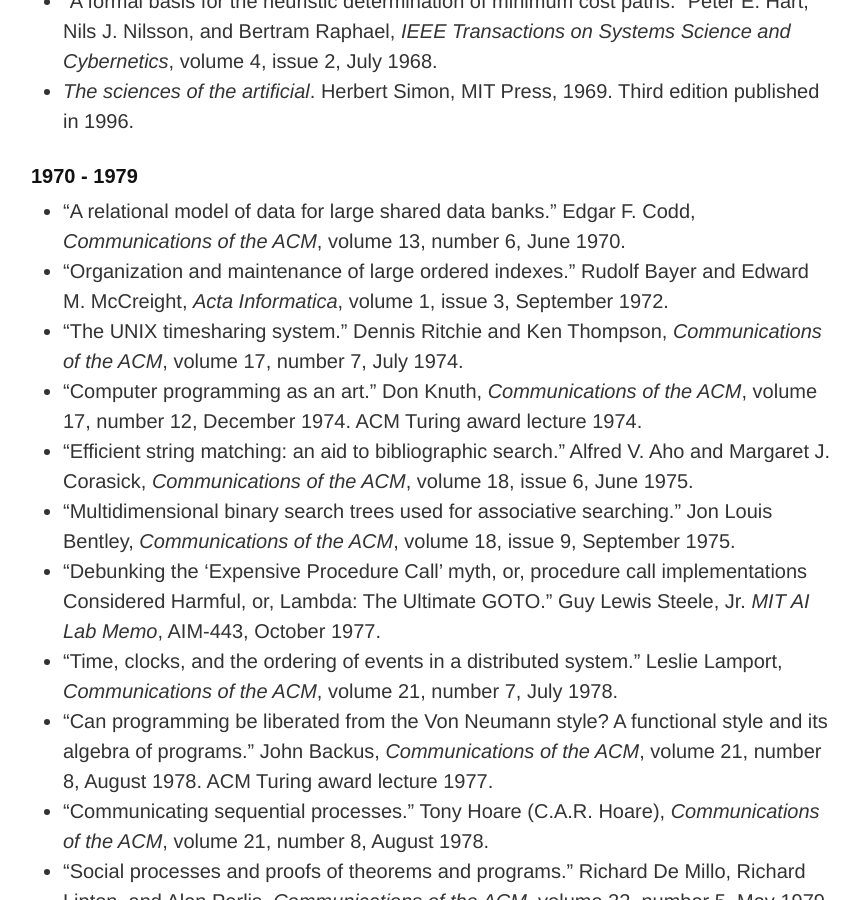
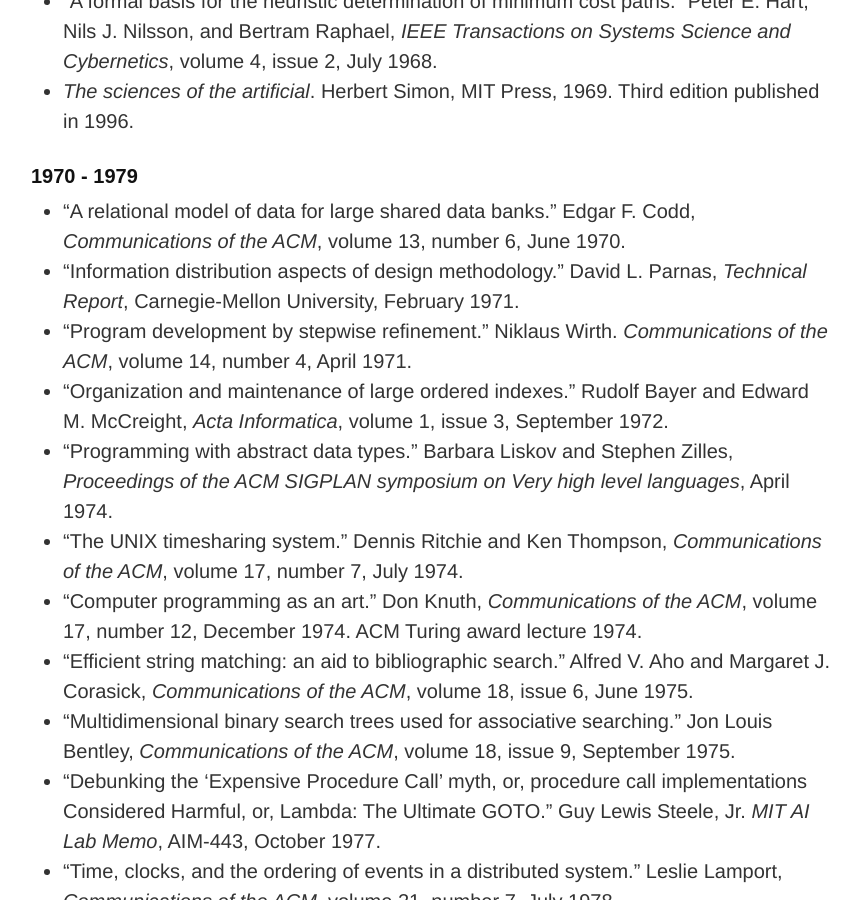
Before and after one commit to mspiegel/mspiegel.github.com, a Jekyll site: the page built from cannon.md, in a window 1280 px wide and 900 px high, scrolled down 1194 px. Shown: the whole window, without its empty margins (207-1067 px from the left). Built offline with Jekyll 4.4.1, drawn with Linux system fonts in a browser that asks for light colours; some of the changed text lies outside the part shown.

Commit message:
Add 1970's papers to reading list.

```diff
--- a/cannon.md
+++ b/cannon.md
@@ -5,10 +5,21 @@ layout: default
 ## A Computer Science Canon
 
 > "The classics are those books about which you usually hear people saying:
-> 'I'm rereading...';, never 'I'm reading...'" -- Italo Calvino, _Why read the
+> 'I'm rereading...', never 'I'm reading...'" -- Italo Calvino, _Why read the
 > classics?_ Italian publishing 1991, translated 1999.
 
-These writings comprise my list of the classics in computer science. In recognition of the inevitable for all efforts of this nature, the list below is biased and subjective.  While I have included several historical works, many of the contemporary works have been selected on the basis of personal interest. For a more comprehensive look at the historical works, I strongly recommend [Creating a computer science canon: A course of classic readings in computer science](http://l3d.cs.colorado.edu/~ctg/pubs/sigcsecanon.pdf) by Michael Eisenberg at the University of Colorado. My purpose of creating such a list is twofold; to enumerate those works that have profoundly shaped the computer science community, and to list those works that have influenced my own research and education. The list below strikes a balance of these two interests. Suggestions, criticisms, or comments are always appreciated.
+These writings comprise my list of the classics in computer science. In
+recognition of the inevitable for all efforts of this nature, the list below is
+biased and subjective.  While I have included several historical works, many of
+the contemporary works have been selected on the basis of personal interest. For
+a more comprehensive look at the historical works, I strongly recommend
+[Creating a computer science canon: A course of classic readings in computer
+science](http://l3d.cs.colorado.edu/~ctg/pubs/sigcsecanon.pdf) by Michael
+Eisenberg at the University of Colorado. My purpose of creating such a list is
+twofold; to enumerate those works that have profoundly shaped the computer
+science community, and to list those works that have influenced my own research
+and education. The list below strikes a balance of these two interests.
+Suggestions, criticisms, or comments are always appreciated.
 
 ### ? - 1969
 
@@ -27,7 +38,10 @@ These writings comprise my list of the classics in computer science. In recognit
 ### 1970 - 1979
 
 * "A relational model of data for large shared data banks." Edgar F. Codd, _Communications of the ACM_, volume 13, number 6, June 1970.
+* "Information distribution aspects of design methodology." David L. Parnas, _Technical Report_, Carnegie-Mellon University, February 1971.
+* "Program development by stepwise refinement." Niklaus Wirth. _Communications of the ACM_, volume 14, number 4, April 1971.
 * "Organization and maintenance of large ordered indexes." Rudolf Bayer and Edward M. McCreight, _Acta Informatica_, volume 1, issue 3, September 1972.
+* "Programming with abstract data types." Barbara Liskov and Stephen Zilles, _Proceedings of the ACM SIGPLAN symposium on Very high level languages_, April 1974.
 * "The UNIX timesharing system." Dennis Ritchie and Ken Thompson, _Communications of the ACM_, volume 17, number 7, July 1974.
 * "Computer programming as an art." Don Knuth, _Communications of the ACM_, volume 17, number 12, December 1974. ACM Turing award lecture 1974.
 * "Efficient string matching: an aid to bibliographic search." Alfred V. Aho and Margaret J. Corasick, _Communications of the ACM_, volume 18, issue 6, June 1975.
@@ -55,7 +69,7 @@ These writings comprise my list of the classics in computer science. In recognit
 * "Typestate: A programming language concept for enhancing software reliability." Robert E. Strom and Shaula Yemini, _IEEE Transactions on Software Engineering_, volume SE-12, number 1, January 1986.
 * "Fractional cascading: I. A data structuring technique." Bernard Chazelle and Leonidas J. Guibas, _Algorithmica_, volume 1, number 1-4, November 1986.
 * "A hierarchical O(N log N) force-calculation algorithm." Josh Barnes and Piet Hut, _Nature_, volume 324, December 4 1986.
-* "A case for redundant arrays of inexpensive disks (RAID)." David A Patterson, Garth Gibson, and Randy H. Katz, _ Proceedings of the 1988 ACM SIGMOD International Conference on Management of Data_, June 1988.
+* "A case for redundant arrays of inexpensive disks (RAID)." David A Patterson, Garth Gibson, and Randy H. Katz, _Proceedings of the 1988 ACM SIGMOD International Conference on Management of Data_, June 1988.
 * "Program verification: the very idea." James H. Fetzer, _Communications of the ACM_, volume 31, issue 9, September 1988.
 * "Fast, cheap and out of control: a robot invasion of the solar system." Rodney Brooks and Anita Flynn, _Journal of the British Interplanetary Society_, volume 42, 1989.
 * "Randomized search trees." Cecilia R. Aragon and Raimund G. Seidel, _Proceedings of the 30th Annual Symposium on Foundations of Computer Science_, October 1989.
@@ -86,7 +100,7 @@ These writings comprise my list of the classics in computer science. In recognit
 * "Principled design of the modern Web architecture." Roy T. Fielding and Richard N. Taylor. _ACM Transactions on Internet Technology_, volume 2, issue 2, May 2002.
 * "The evolutionary origin of complex features." Richard E. Lenski, Charles Ofria, Robert T. Pennock, and Christoph Adami. _Nature_, volume 423, May 8 2003.
 * "Traits: Composable units of behaviour." Schärli, Nathanael, Stéphane Ducasse, Oscar Nierstrasz, and Andrew P. Black. _European Conference on Object-Oriented Programming_, July 21-25 2003.
-* "The Google file system." Sanjay Ghemawat, Howard Gobioff, and Shun-Tak Leung, _ 19th ACM Symposium on Operating Systems Principles_, October 2003.
+* "The Google file system." Sanjay Ghemawat, Howard Gobioff, and Shun-Tak Leung, _19th ACM Symposium on Operating Systems Principles_, October 2003.
 * "Hazard pointers: Safe memory reclamation for lock-free objects." Maged M. Michael, _IEEE Transactions on Parallel and Distributed Systems_, volume 15, issue 6, June 2004.
 * "Is computer science science?" by Peter J. Denning. From the 'Profession of IT' column of the _Communications of the ACM_, volume 48, number 4, April 2005.
 * "The rise and fall of High Performance Fortran: an historical object lesson." Ken Kennedy, Charles Koelbel, and Hans Zima. _Proceedings of the third ACM SIGPLAN conference on History of programming languages_. 2007.
@@ -98,7 +112,7 @@ These writings comprise my list of the classics in computer science. In recognit
 ### 2010 - present
 
 * "Unikernels: Library operating systems for the cloud." Anil Madhavapeddy, Richard Mortier, Charalampos Rotsos, David Scott, Balraj Singh, Thomas Gazagnaire, Steven Smith, Steven Hand and Jon Crowcroft. _Proceedings of the 18th international conference on Architectural support for programming languages and operating systems (ASPLOS)_. March 2013.
-* "Large-scale cluster management at Google with Borg." Abhishek Verma, Luis Pedrosa, Madhukar R. Korupolu, David Oppenheimer, Eric Tune, and John Wilkes. _Proceedings of the European Conference on Computer Systems_. April 2015._
+* "Large-scale cluster management at Google with Borg." Abhishek Verma, Luis Pedrosa, Madhukar R. Korupolu, David Oppenheimer, Eric Tune, and John Wilkes. _Proceedings of the European Conference on Computer Systems_. April 2015.
 
 ### On Teaching
 
```
